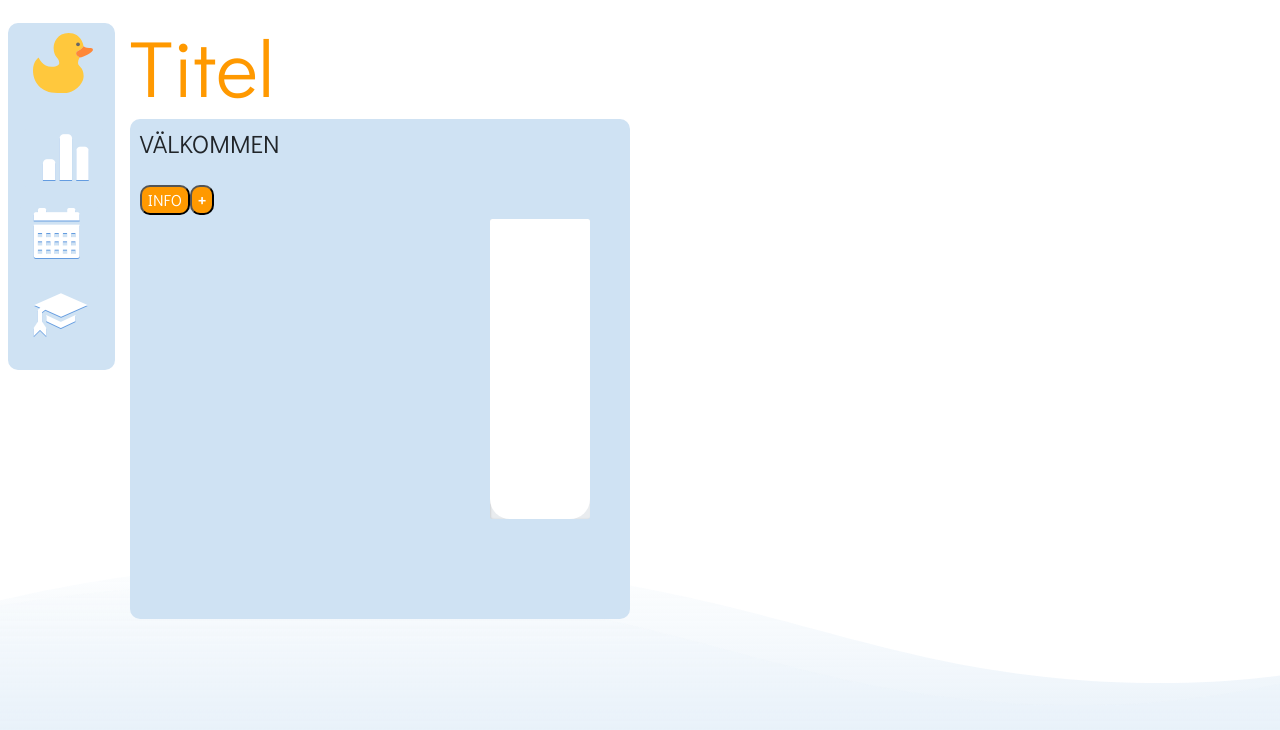
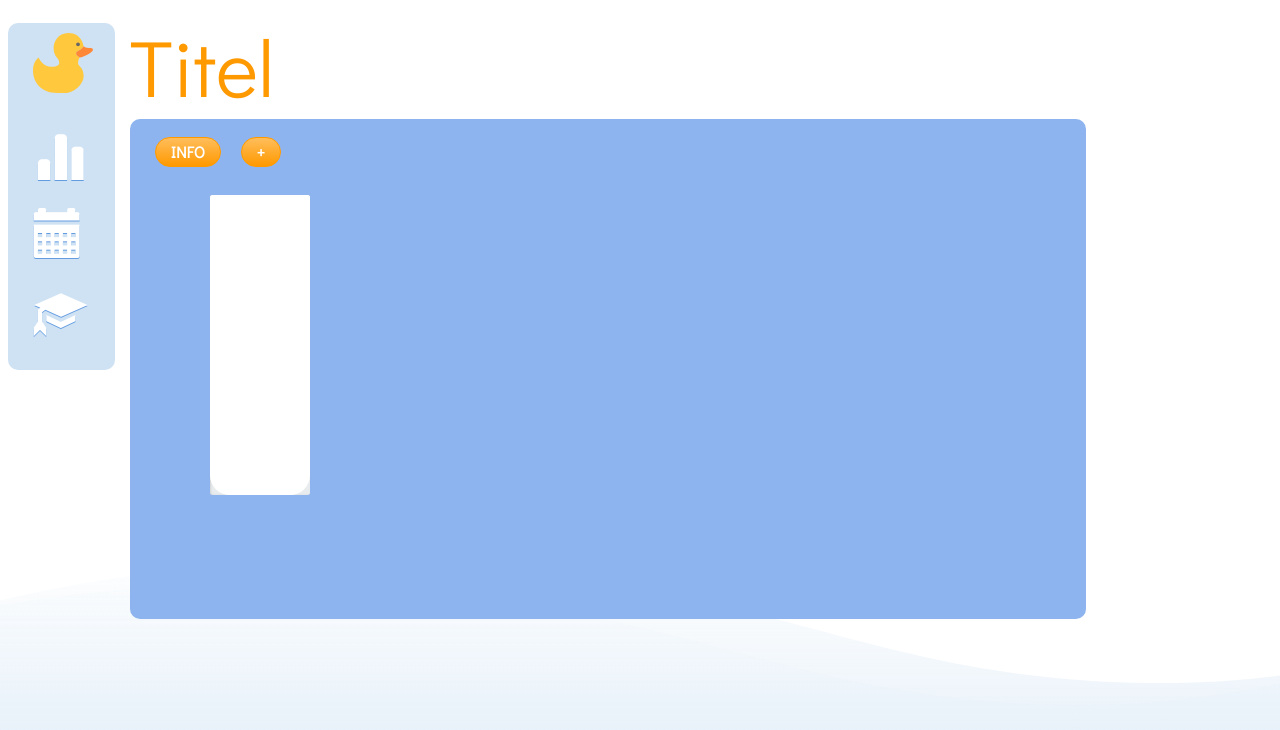
Before and after one commit to devzu/KOMA, a React (Create React App) app in the folder koma-app/: page / in a window 1280 px wide. Shown: the top 730 px of the page. Built offline with nearby package versions, Linux system fonts and the light colour scheme; a web font is replaced by a local one.

Commit message:
Ny knapp-css
asd

```diff
--- a/koma-app/src/main.css
+++ b/koma-app/src/main.css
@@ -38,29 +38,50 @@
 GREJS FÖR ALLA HEJSAN HOPPSAN
 *************/
 .button {
-	background-color:#4a86e8;
+	background:-webkit-gradient(linear, left top, left bottom, color-stop(0.05, #ffbc57), color-stop(1, #ff9900));
+	background:-moz-linear-gradient(top, #ffbc57 5%, #ff9900 100%);
+	background:-webkit-linear-gradient(top, #ffbc57 5%, #ff9900 100%);
+	background:-o-linear-gradient(top, #ffbc57 5%, #ff9900 100%);
+	background:-ms-linear-gradient(top, #ffbc57 5%, #ff9900 100%);
+	background:linear-gradient(to bottom, #ffbc57 5%, #ff9900 100%);
+	filter:progid:DXImageTransform.Microsoft.gradient(startColorstr='#ffbc57', endColorstr='#ff9900',GradientType=0);
+	background-color:#ffbc57;
 	-moz-border-radius:28px;
 	-webkit-border-radius:28px;
 	border-radius:28px;
-	border:1px solid #4a86e8;
+	border:1px solid #ff9900;
 	display:inline-block;
 	cursor:pointer;
-	color:#ffffff;
-	font-family:Arial;
-	font-size:17px;
-	padding:10px 21px;
+	color:white;
+	font-size:20px;
+    font-weight: bold;
+    margin: 20px 20px;
+	padding:10px 15px;
 	text-decoration:none;
-    text-shadow:1px 1px 0px #2b4570;
-    margin-left: 40px;
-    margin-bottom: 10px;
+	text-shadow:0px 0px 0px #ff9900;
 }
 .button:hover {
-	background-color:#cfe2f3;
+	background:-webkit-gradient(linear, left top, left bottom, color-stop(0.05, #ff9900), color-stop(1, #ffbc57));
+	background:-moz-linear-gradient(top, #ff9900 5%, #ffbc57 100%);
+	background:-webkit-linear-gradient(top, #ff9900 5%, #ffbc57 100%);
+	background:-o-linear-gradient(top, #ff9900 5%, #ffbc57 100%);
+	background:-ms-linear-gradient(top, #ff9900 5%, #ffbc57 100%);
+	background:linear-gradient(to bottom, #ff9900 5%, #ffbc57 100%);
+	filter:progid:DXImageTransform.Microsoft.gradient(startColorstr='#ff9900', endColorstr='#ffbc57',GradientType=0);
+	background-color:#ff9900;
 }
 .button:active {
 	position:relative;
 	top:1px;
 }
+
+.button:disabled {
+    background: lightgray;
+    border: none;
+    text-shadow: none;
+    color: gray;
+}
+
 .liten{
     font-size: 1vw;
 }
@@ -84,7 +105,7 @@ GREJS FÖR ALLA HEJSAN HOPPSAN
     z-index: 1;
     max-height: 75vh;
     overflow-y: auto;
-    min-height: 500px;
+    min-height: 500px!important;
 }
 
 /**************
@@ -143,13 +164,6 @@ GREJS FÖR ALLA HEJSAN HOPPSAN
 
 }
 
-.add_button {
-    background-color: #ff9900;
-    color: white;
-    font-size: 16px;
-    border-radius: 10px;
-}
-
 .checkboxes {
     background-color: blue;
     color: white;
@@ -178,11 +192,20 @@ progress[value]::-webkit-progress-value {
 
 }
 
+.vertical {
+  display: inline-block;
+  width: 20%;
+  height: 40px;
+  -webkit-transform: rotate(-90deg); /* Chrome, Safari, Opera */
+  transform: rotate(-90deg);
+
+}
+
 .progress {
     width: 300px;
     height: 100px !important;
     -webkit-transform: rotate(-90deg);
-    transform-origin: 200px 190px;
+    transform-origin: 200px 120px;
 }
 
 .pop_up {
@@ -205,16 +228,6 @@ li {
     margin: 10px;
 }
 
-.vertical {
-  display: inline-block;
-  width: 20%;
-  height: 40px;
-  -webkit-transform: rotate(-90deg); /* Chrome, Safari, Opera */
-  transform: rotate(-90deg);
-
-}
-
-=======
 
 .navbar:before {
     content:none;
@@ -225,3 +238,48 @@ li {
     color: #ff9900;
     font-size: 10vh;
 }
+
+.mybutton {
+	background:-webkit-gradient(linear, left top, left bottom, color-stop(0.05, #ffbc57), color-stop(1, #ff9900));
+	background:-moz-linear-gradient(top, #ffbc57 5%, #ff9900 100%);
+	background:-webkit-linear-gradient(top, #ffbc57 5%, #ff9900 100%);
+	background:-o-linear-gradient(top, #ffbc57 5%, #ff9900 100%);
+	background:-ms-linear-gradient(top, #ffbc57 5%, #ff9900 100%);
+	background:linear-gradient(to bottom, #ffbc57 5%, #ff9900 100%);
+	filter:progid:DXImageTransform.Microsoft.gradient(startColorstr='#ffbc57', endColorstr='#ff9900',GradientType=0);
+	background-color:#ffbc57;
+	-moz-border-radius:28px;
+	-webkit-border-radius:28px;
+	border-radius:28px;
+	border:1px solid #ff9900;
+	display:inline-block;
+	cursor:pointer;
+	color: white;
+	font-size:16px;
+    font-weight: bold;
+    margin: 8px 10px;
+	padding:2px 15px;
+	text-decoration:none;
+	text-shadow:0px 0px 0px #ff9900;
+}
+.mybutton:hover {
+	background:-webkit-gradient(linear, left top, left bottom, color-stop(0.05, #ff9900), color-stop(1, #ffbc57));
+	background:-moz-linear-gradient(top, #ff9900 5%, #ffbc57 100%);
+	background:-webkit-linear-gradient(top, #ff9900 5%, #ffbc57 100%);
+	background:-o-linear-gradient(top, #ff9900 5%, #ffbc57 100%);
+	background:-ms-linear-gradient(top, #ff9900 5%, #ffbc57 100%);
+	background:linear-gradient(to bottom, #ff9900 5%, #ffbc57 100%);
+	filter:progid:DXImageTransform.Microsoft.gradient(startColorstr='#ff9900', endColorstr='#ffbc57',GradientType=0);
+	background-color:#ff9900;
+}
+.mybutton:active {
+	position:relative;
+	top:1px;
+}
+
+.mybutton:disabled {
+    background: lightgray;
+    border: none;
+    text-shadow: none;
+    color: gray;
+}
--- a/koma-app/src/profile.js
+++ b/koma-app/src/profile.js
@@ -9,7 +9,7 @@ import './main.css';
 ******************************/
 const ProfilePage = () => (
 <div className="containWithStuff">
-    <div className="mittenBox">
+    <div className="Blue col-10">
 
     <ProfilePageContent/>
 
@@ -73,7 +73,8 @@ class ProfilePageContent extends React.Component {
     // Toggla popup/progress (showCreate & showProgress)
     openPopup = () => {
         this.setState({
-            showPopup: true
+            showPopup: true,
+            showInstructions: false
         });
     }
 
@@ -149,23 +150,17 @@ class ProfilePageContent extends React.Component {
     ***********************/
     render() {
 
-       console.log('progMax: ', this.state.progressMax, 'progCount: ', this.state.progressCount);
-
        return(
 <div className="row">
 
     <div className="col-8">
 
-        <h1>{this.state.goalName}</h1>
-
-           <br/>
-
         {/* KNAPPAR! */}
-        <button className="add_button" onClick={this.toggleInfo}>
+        <button className="mybutton" onClick={this.toggleInfo}>
         INFO
         </button>
 
-        <button onClick={this.openPopup} className="add_button">
+        <button onClick={this.openPopup} className="mybutton">
         <b>+</b>
         </button>
 
@@ -173,7 +168,7 @@ class ProfilePageContent extends React.Component {
         { this.state.showInstructions ?
         <div id="info_box">
         <b>Information:</b> <br/>
-           Den här textlådan ska visas om det är så att användaren inte har gjort ngt mål förut, för att instruera hur man gör ett mål. I slutet ska den instruera till att man kan tryckapå plusknappen för att gå vidare.
+        Den här textlådan ska visas om det är så att användaren inte har gjort ngt mål förut, för att instruera hur man gör ett mål. I slutet ska den instruera till att man kan trycka på plusknappen för att gå vidare.
         Rent krasst för dig så behöver du ha en bool som börjar som falsk och sen bara blir sann för resten av tiden! Puss å kram, du klarar detta...
     </div>
 
@@ -185,10 +180,6 @@ class ProfilePageContent extends React.Component {
     { this.state.showPopup ?
     <div className="pop_up" >
 
-           <button onClick={this.closePopup}>
-           X
-           </button>
-
     <h2>Namn på mål:</h2>
     <input type="text"></input>
 
@@ -198,9 +189,9 @@ class ProfilePageContent extends React.Component {
 
     <h2>Delmål:</h2>
 
-            <input type="text" placeholder="Skriv ditt delmål här" className="text" onChange={this.handleChange} />
+    <input size="50" type="text" placeholder="Skriv ditt delmål här" className="text" onChange={this.handleChange} />
 
-            <button className="addbutton" onClick={this.handleAddTodoItem}>Lägg till</button>
+    <button className="mybutton" onClick={this.handleAddTodoItem}>Lägg till</button>
 
     <ol>
     {this.state.value.map((v) => {
@@ -217,26 +208,22 @@ class ProfilePageContent extends React.Component {
 
     <br/>
 
-           <button disabled={this.state.doneButton} onClick={this.closePopup}>Klar</button>
-
-
+    <button className="mybutton" disabled={this.state.doneButton} onClick={this.closePopup}>Klar</button>
 
 </div>
 
-            : null
-        }
+:
 
-        </div>
+<div className="row">
+    <div className=".col-6 .col-md-4">
 
-        <div className="col-4">
-            {/* PROGRESS */}
         <div>
         <progress className="progress progress_vertical" value={this.state.progressCount} max={this.state.progressMax}>
         </progress>
         </div>
 
     </div>
-
+    <div className=".col-12 .col-md-8">
         <ul>
             {this.state.value.map((v) => {
             return <li>
@@ -246,6 +233,13 @@ class ProfilePageContent extends React.Component {
 
             })}
         </ul>
+    </div>
+
+</div>
+}
+
+</div>
+
 
 </div>
        );
@@ -253,16 +247,4 @@ class ProfilePageContent extends React.Component {
 
 }
 
-/*
-           <form onSubmit={this.createGoal}>
-               <h2>Namn på mål:</h2>
-               <input type="text"></input>
-               <br/>
-               <h2>Delmål:</h2>
-               <input type="text"></input>
-               <br/>
-                <button type="submit"> KLAR</button>
-           </form>
-*/
-
 export default ProfilePage;
```
Lines whose indentation alone changed are shown as unchanged.
